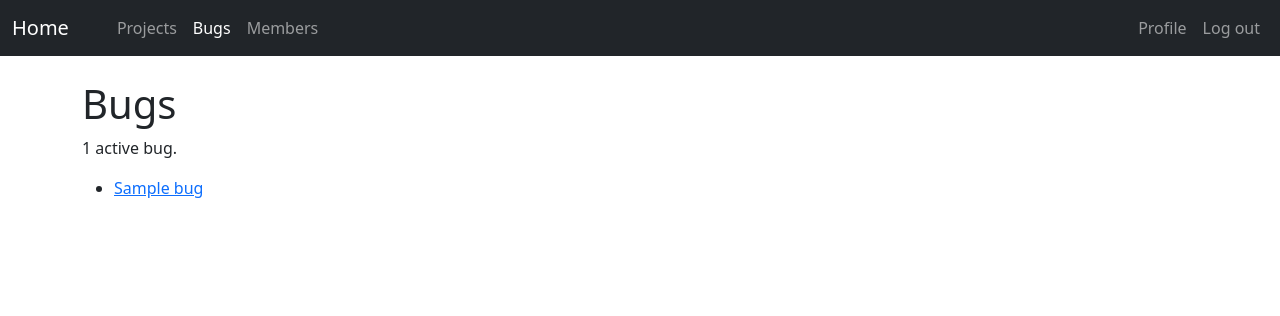
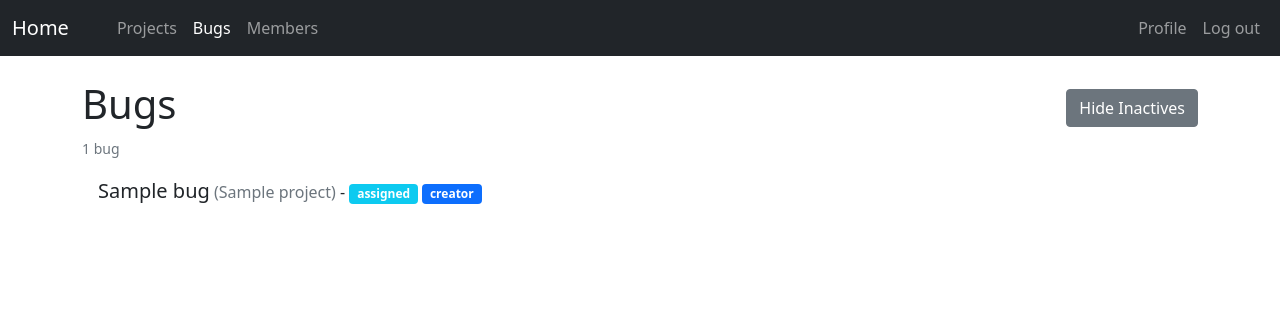
Before and after one commit to JoaoAPS/BugTracker, a Django app: page /bugs/?show_inactive=1 in a window 1280 px wide. Shown: the top 316 px of the page. Run offline with Django 3.2, Linux system fonts and the light colour scheme; a user stored in the database is signed in; tables that the repository leaves empty hold one stand-in row (values such as "Sample post"); some libraries are stand-ins or nearby versions.

Commit message:
Style bug list page

```diff
--- a/app/bugs/models.py
+++ b/app/bugs/models.py
@@ -6,7 +6,7 @@
 
 class Bug(models.Model):
     """A bug in a project to be fixed"""
-    POSSIBLE_STATUS = ['WAITING', 'BEING WORKED', 'FIXED']
+    POSSIBLE_STATUS = ['WAITING', 'BEING WORKED', 'FIXED', 'CLOSED']
 
     title = models.CharField(max_length=255)
     description = models.TextField(blank=True)
--- a/app/bugs/templates/bugs/bug_list_group.html
+++ b/app/bugs/templates/bugs/bug_list_group.html
@@ -5,9 +5,30 @@
 			href="{%url 'bugs:detail' bug.id %}"
 		>
 			<span class="fs-5">{{ bug.title }}</span>
+
 			{% if show_projects %}
 				<span class="text-secondary">({{ bug.project.title }})</span>
 			{% endif %}
+
+			{% if show_status %}
+				-
+				{% if bug.status == 'WAITING' %}
+					<span class="text-warning">{{ bug.status|title }}</span>
+				{% elif bug.status == 'BEING WORKED' %}
+					<span class="text-primary">{{ bug.status|title }}</span>
+				{% elif bug.status == 'FIXED' %}
+					<span class="text-success">{{ bug.status|title }}</span>
+				{% elif bug.status == 'CLOSED' %}
+					<span class="text-danger">{{ bug.status|title }}</span>
+				{% endif %}
+			{% endif %}
+
+			{% if show_assigned %}
+				{% if member in bug.assigned_members.all %}
+					<span class="badge bg-info">assigned</span>
+				{% endif %}
+			{% endif %}
+
 			{% if bug.creator == member %}
 				<span class="badge bg-primary">creator</span>
 			{% endif %}
--- a/app/bugs/templates/bugs/list.html
+++ b/app/bugs/templates/bugs/list.html
@@ -3,16 +3,28 @@
 {% block title %}Bugs{% endblock %}
 
 {% block content %}
-	<h1>Bugs</h1>
+	<div class="d-flex align-items-center">
+		<h1 class="me-auto">Bugs</h1>
+
+		{% if request.GET.show_inactive %}
+			<a href="{% url 'bugs:list' %}" class="btn btn-secondary">
+				Hide Inactives
+			</a>
+		{% else %}
+			<a href="{% url 'bugs:list' %}?show_inactive=1" class="btn btn-outline-secondary">
+				Show Inactives
+			</a>
+		{% endif %}
+	</div>
 
 	{% if bugs %}
-		<p>{{ bugs|length }} active bug{{ bugs|pluralize }}.</p>
+		{% if request.GET.show_inactive %}
+			<small class="text-secondary">{{ bugs|length }} bug{{ bugs|length|pluralize }}</small>
+		{% else %}
+			<small class="text-secondary">{{ bugs|length }} active bug{{ bugs|length|pluralize }}</small>
+		{% endif %}
 
-		<ul>
-		{% for bug in bugs %}
-			<li><a href="{% url 'bugs:detail' bug.id %}">{{ bug.title }}</a></li>
-		{% endfor %}
-		</ul>
+		{% include 'bugs/bug_list_group.html' with member=request.user show_projects=True show_assigned=True show_status=True %}
 	{% else %}
 		No bugs found
 	{% endif %}
--- a/app/bugs/views.py
+++ b/app/bugs/views.py
@@ -20,6 +20,15 @@
     context_object_name = 'bugs'
     login_url = reverse_lazy('members:login')
 
+    def get_queryset(self):
+        """Return the list of projects applting filters"""
+        queryset = self.model.objects.all()
+
+        if not self.request.GET.get('show_inactive'):
+            queryset = queryset.filter(_status__in=['BEING WORKED', 'WAITING'])
+
+        return queryset
+
 
 class BugDetailView(IsInProjectMixin, DetailView):
     """View for display bug detail"""
@@ -39,7 +48,8 @@
         context['status_class'] = {
             'WAITING': 'text-warning',
             'BEING WORKED': 'text-primary',
-            'FIXED': 'text-success'
+            'FIXED': 'text-success',
+            'CLOSED': 'text-danger',
         }[self.object.status]
 
         return context
```
